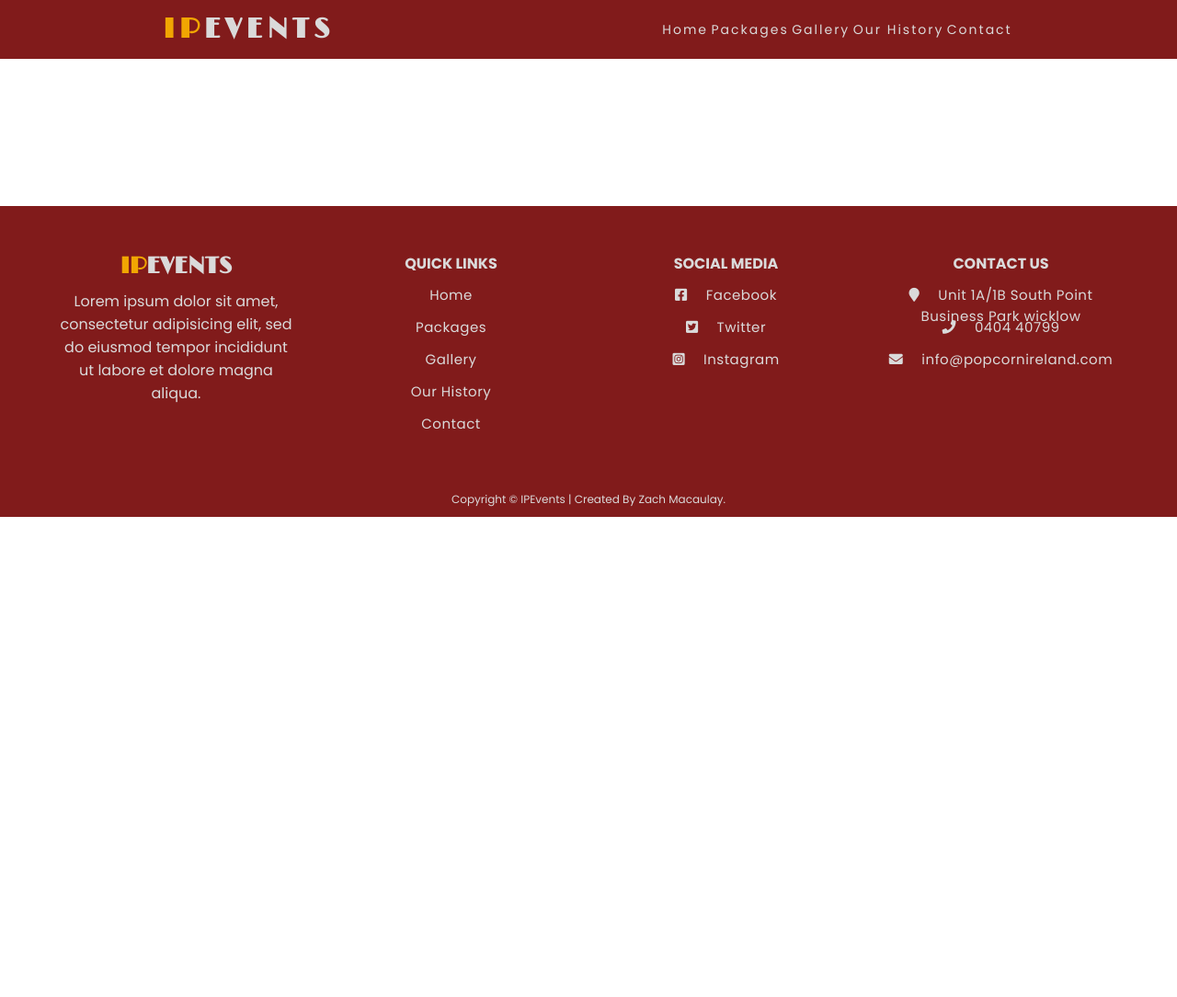
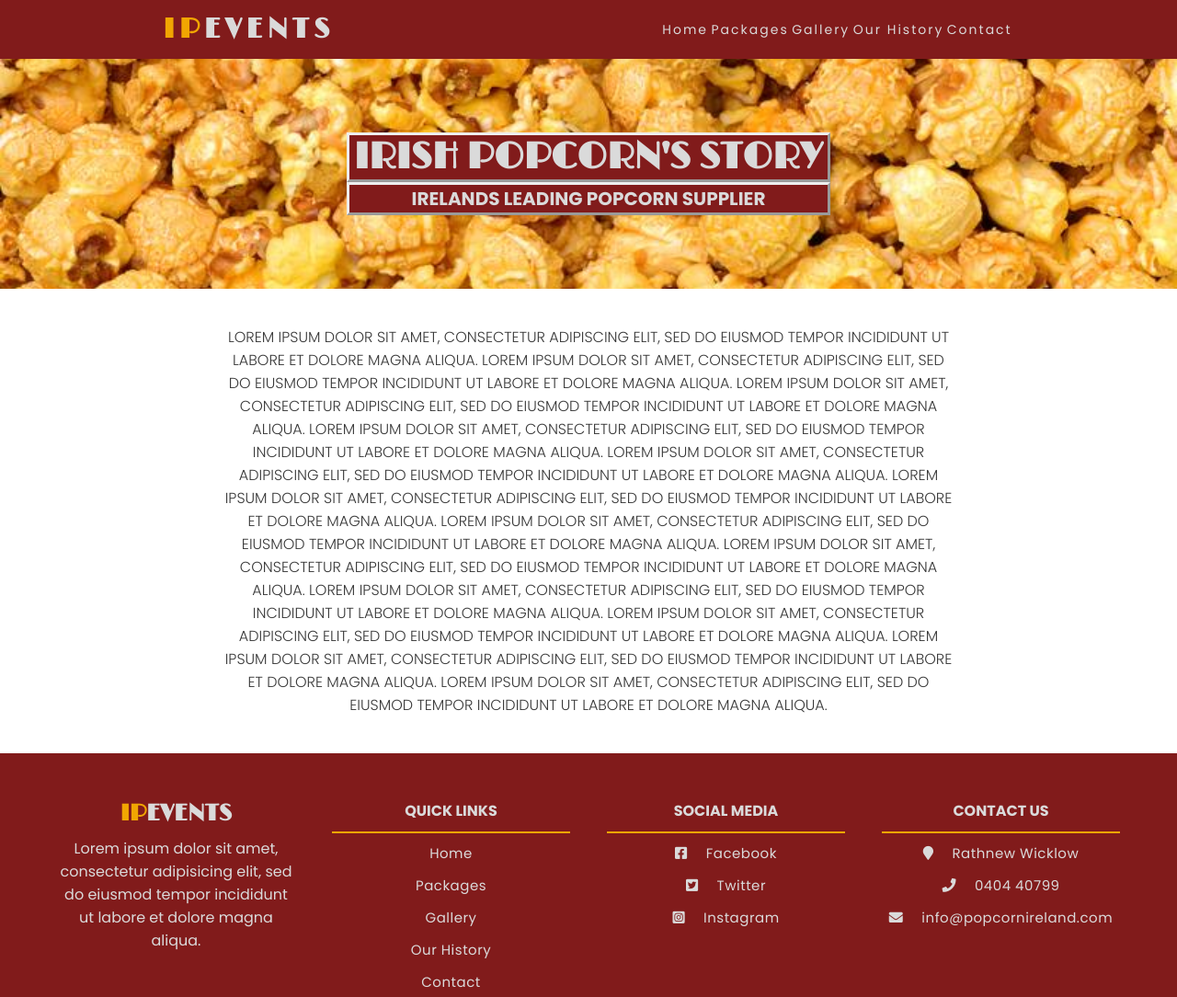
Before and after one commit to Code-Institute-Submissions/milestone-project-128, a plain HTML site: page history.html in a window 1280 px wide. Shown: the top 1084 px of the page at 92% size. Before the commit the page ends 800 px from the top, so only its background shows below. Drawn offline with nearby package versions, Linux system fonts and the light colour scheme.

Commit message:
added history page layout and content

```diff
--- a/assets/css/style.css
+++ b/assets/css/style.css
@@ -320,7 +320,7 @@ Used bootstrap template for this section the code was taken from https://mdboots
   }
 }
 
-/*---------------------------------------------------This is my Contact Page Css/contact form css */
+/*---------------------------------------------------This is my Contact Page Css/contact form css / i used w3schools for help with this form */
 
 .contact{
 		padding: 4%;
@@ -385,6 +385,68 @@ Used bootstrap template for this section the code was taken from https://mdboots
   }
 
 }
+/*---------------------------------------------------History page Section */
+.jumbotron {
+    position: relative;
+    padding: 5rem 0;
+    padding-top: 5rem;
+    padding-bottom: 5rem;
+    margin: 0;
+    border-radius: 0;
+    color: #fff;
+    text-align: center;
+    background-image: url("../images/cpopback.jpg");
+    background-position: center;
+    background-repeat: no-repeat;
+    background-size: cover;
+}
+
+.position-relative{
+    position: relative !important;
+}
+.content-wrapper{
+    margin: 0 auto;
+}
+
+.jumbotron-title {
+    margin-top: 0;
+    padding-left: 5px;
+    padding-right: 5px;
+    color: #dadada;
+    font-family: "Limelight" , sans-serif;
+    font-size: 40px;
+    background-color: rgb(129, 27, 27);
+    border-style: outset;
+}
+.display-1 {
+    font-size: 2.875rem;
+    font-weight: 300;
+}
+
+.jumbotron-subtitle{
+        font-size: 1.25rem;
+        font-family: "Poppins" , sans-serif;
+        background-color: rgb(129, 27, 27);
+        color: #dadada;
+        border-style: outset;
+
+}
+
+.history{
+    padding-top: 2.5rem;
+    padding-bottom: 2.5rem;
+
+}
+
+.history-text{
+    color: #383838;
+    font-weight: 300;
+    margin: 0 auto;
+    max-width: 50rem;
+}
+
+
+
 
 /*---------------------------------------------------Footer Section */
 
--- a/history.html
+++ b/history.html
@@ -1,24 +1,29 @@
 <!DOCTYPE html>
 <html lang="en">
-
   <head>
-	<meta charset="UTF-8">
-	<meta name="viewport" content="width=device-width, initial-scale=1.0">
-    <meta http-equiv="X-UA-Compatible" content="ie=edge">
+    <meta charset="UTF-8" />
+    <meta name="viewport" content="width=device-width, initial-scale=1.0" />
+    <meta http-equiv="X-UA-Compatible" content="ie=edge" />
 
     <link rel="stylesheet" href="assets/css/style.css" />
-    <link rel="stylesheet" href="https://use.fontawesome.com/releases/v5.15.1/css/all.css" integrity="sha384-vp86vTRFVJgpjF9jiIGPEEqYqlDwgyBgEF109VFjmqGmIY/Y4HV4d3Gp2irVfcrp" crossorigin="anonymous">
+    <link
+      rel="stylesheet"
+      href="https://use.fontawesome.com/releases/v5.15.1/css/all.css"
+      integrity="sha384-vp86vTRFVJgpjF9jiIGPEEqYqlDwgyBgEF109VFjmqGmIY/Y4HV4d3Gp2irVfcrp"
+      crossorigin="anonymous"
+    />
 
     <title>Document</title>
   </head>
 
   <body>
-
     <!--This is the header and navbar section-->
 
     <nav>
       <div class="logo">
-				<a href="index.html"><h1><span>IP</span>Events</h1> </a>
+        <a href="index.html"
+          ><h1><span>IP</span>Events</h1>
+        </a>
       </div>
       <ul class="nav-links">
         <li><a href="index.html">Home</a></li>
@@ -33,27 +38,80 @@
         <div class="line3"></div>
       </div>
     </nav>
-<div class="page-wrapper">
 
+    <section class="jumbotron position-realtive">
+      <div class="container">
+        <div class="row">
+          <div class="col-md content-wrapper">
+            <h1 class="jumbotron-title display1">
+              <p>Irish Popcorn's Story</p>
+            </h1>
+            <h4 class="jumbotron-subtitle">
+              <p>Irelands Leading Popcorn Supplier</p>
+            </h4>
           </div>
+        </div>
+        <div class="overlay"></div>
+      </div>
+      <div class="jumbotron-overlay"></div>
+    </section>
 
+    <section class="history-content">
+      <div class="history-wrapper">
+        <div class="container">
+          <div class="history">
+            <h2 class="history-text">
+              <p>
+                Lorem ipsum dolor sit amet, consectetur adipiscing elit, sed do
+                eiusmod tempor incididunt ut labore et dolore magna aliqua.
+                Lorem ipsum dolor sit amet, consectetur adipiscing elit, sed do
+                eiusmod tempor incididunt ut labore et dolore magna aliqua.
+                Lorem ipsum dolor sit amet, consectetur adipiscing elit, sed do
+                eiusmod tempor incididunt ut labore et dolore magna aliqua.
+                Lorem ipsum dolor sit amet, consectetur adipiscing elit, sed do
+                eiusmod tempor incididunt ut labore et dolore magna aliqua.
+                 Lorem ipsum dolor sit amet, consectetur adipiscing elit, sed do
+                eiusmod tempor incididunt ut labore et dolore magna aliqua.
+                Lorem ipsum dolor sit amet, consectetur adipiscing elit, sed do
+                eiusmod tempor incididunt ut labore et dolore magna aliqua.
+                Lorem ipsum dolor sit amet, consectetur adipiscing elit, sed do
+                eiusmod tempor incididunt ut labore et dolore magna aliqua.
+                Lorem ipsum dolor sit amet, consectetur adipiscing elit, sed do
+                eiusmod tempor incididunt ut labore et dolore magna aliqua.
+                 Lorem ipsum dolor sit amet, consectetur adipiscing elit, sed do
+                eiusmod tempor incididunt ut labore et dolore magna aliqua.
+                Lorem ipsum dolor sit amet, consectetur adipiscing elit, sed do
+                eiusmod tempor incididunt ut labore et dolore magna aliqua.
+                Lorem ipsum dolor sit amet, consectetur adipiscing elit, sed do
+                eiusmod tempor incididunt ut labore et dolore magna aliqua.
+                Lorem ipsum dolor sit amet, consectetur adipiscing elit, sed do
+                eiusmod tempor incididunt ut labore et dolore magna aliqua.
+              </p>
+            </h2>
+          </div>
+        </div>
+      </div>
+    </section>
+
+
+
+    <div class="history-spacer"></div>
 
     <!--This is the footer section-->
     <div class="footer">
       <div class="inner-footer">
-
         <div class="footer-items">
           <h1><span>IP</span>Events</h1>
           <!--Short info about company-->
           <p>
-					Lorem ipsum dolor sit amet, consectetur adipisicing elit, sed do eiusmod
-					tempor incididunt ut labore et dolore magna aliqua.
+            Lorem ipsum dolor sit amet, consectetur adipisicing elit, sed do
+            eiusmod tempor incididunt ut labore et dolore magna aliqua.
           </p>
         </div>
 
         <div class="footer-items">
           <h2>Quick Links</h2>
-				<div class="border"></div>
+          <div class="underline-f"></div>
           <ul>
             <li><a href="index.html">Home</a></li>
             <li><a href="packages.html">Packages</a></li>
@@ -65,35 +123,49 @@
 
         <div class="footer-items">
           <h2>Social Media</h2>
-				<div class="border"></div>
+          <div class="underline-f"></div>
           <ul>
-					<a href=""><li><i class="fab fa-facebook-square" aria-hidden="true"></i>Facebook</li></a>
-					<a href=""><li><i class="fab fa-twitter-square" aria-hidden="true"></i>Twitter</li></a>
-					<a href=""><li><i class="fab fa-instagram-square" aria-hidden="true"></i>Instagram</li></a>
-
+            <a href=""
+              ><li>
+                <i class="fab fa-facebook-square" aria-hidden="true"></i
+                >Facebook
+              </li></a
+            >
+            <a href=""
+              ><li>
+                <i class="fab fa-twitter-square" aria-hidden="true"></i>Twitter
+              </li></a
+            >
+            <a href=""
+              ><li>
+                <i class="fab fa-instagram-square" aria-hidden="true"></i
+                >Instagram
+              </li></a
+            >
           </ul>
         </div>
 
         <div class="footer-items">
           <h2>Contact Us</h2>
-				<div class="border"></div>
+          <div class="underline-f"></div>
           <ul>
-					<li><i class="fa fa-map-marker" aria-hidden="true"></i>Unit 1A/1B South Point Business Park wicklow</li>
+            <li>
+              <i class="fa fa-map-marker" aria-hidden="true"></i>Rathnew Wicklow
+            </li>
             <li><i class="fa fa-phone" aria-hidden="true"></i>0404 40799</li>
-					<li><i class="fa fa-envelope" aria-hidden="true"></i>info@popcornireland.com</li>
+            <li>
+              <i class="fa fa-envelope" aria-hidden="true"></i
+              >info@popcornireland.com
+            </li>
           </ul>
-
         </div>
-
       </div>
       <div class="footer-bottom">
-			Copyright &copy; IPEvents |  Created By Zach Macaulay.
+        Copyright &copy; IPEvents | Created By Zach Macaulay.
       </div>
     </div>
-
 
     <!--This is the link to my JavaScript page-->
     <script src="app.js"></script>
   </body>
-
 </html>
```
Also changed, not shown: contact.html (+2 -2 lines), assets/images/cpopback.jpg (added). Lines whose indentation alone changed are shown as unchanged.
